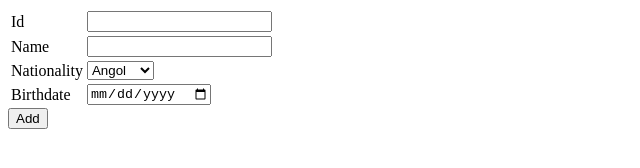
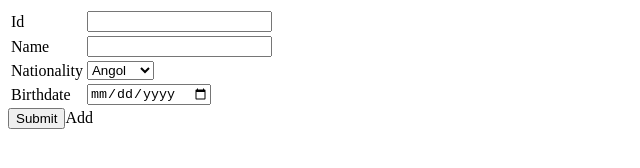
Before and after one commit to Solyom2/webtech1, a plain HTML site: page bookformAddAuthor.html in a window 1280 px wide. Shown: the full height of the page, 0-640 px from the left. Drawn offline with Linux system fonts and the light colour scheme.

Commit message:
Bookform is added

```diff
--- a/bookformAddAuthor.html
+++ b/bookformAddAuthor.html
@@ -6,6 +6,8 @@
 </head>
 <body>
 
+<div id="content">
+    <form action="addAuthor" method="post">
 <table>
     <tr>
         <td>Id</td>
@@ -30,7 +32,10 @@
     </tr>
 </table>
 
-<button>Add</button>
+    <input type="submit">Add</input>
+
+    </form>
+</div>
 
 </body>
 </html>
```
